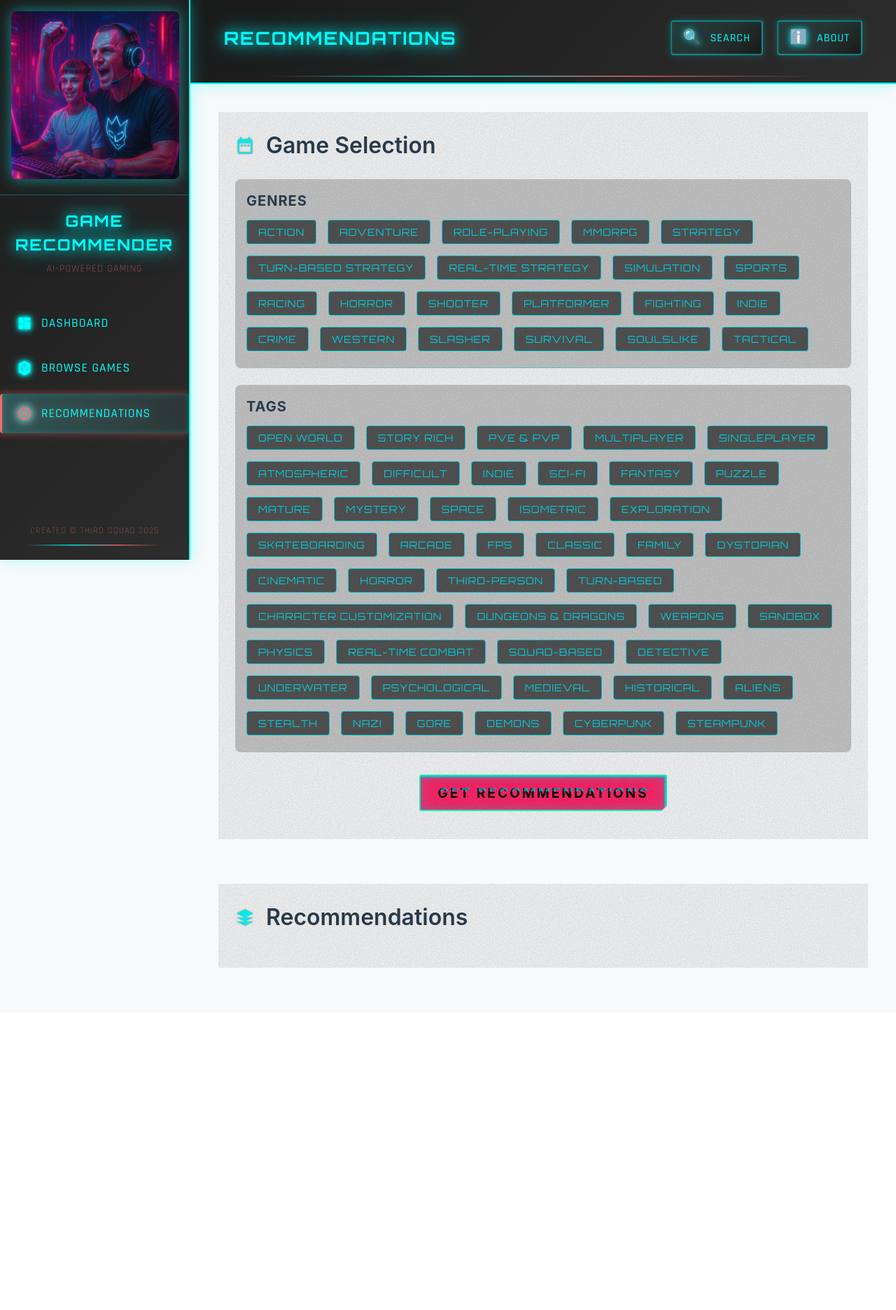
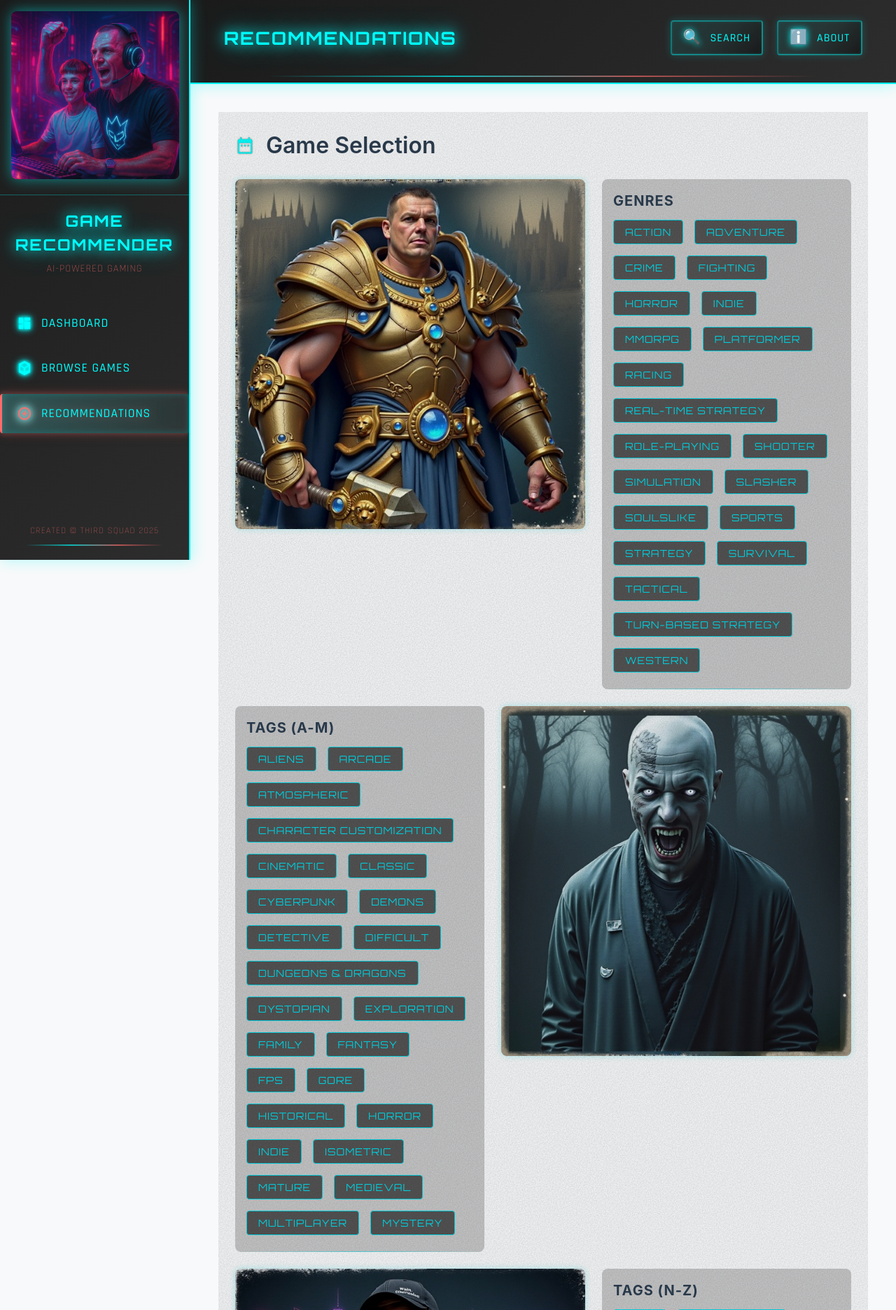
Before and after one commit to SviatoslavS-ui/Game-recomendations, a Spring app: page /pages/recommendations in a window 1280 px wide. Shown: the top 1872 px of the page at 70% size. Before the commit the page ends 1383 px from the top, so only its background shows below. Run offline with Thymeleaf, Linux system fonts and the light colour scheme; the template is opened without the code that fills it, so the values that code supplies are empty.

Commit message:
v 1.0 all basic implemented

```diff
--- a/src/main/resources/static/css/recommendations.css
+++ b/src/main/resources/static/css/recommendations.css
@@ -109,9 +109,45 @@
   margin-bottom: var(--space-6);
 }
 
+/* ===== GRID LAYOUT ===== */
+.grid-row {
+  display: grid;
+  grid-template-columns: 600px 1fr;
+  gap: var(--space-6);
+  margin-bottom: var(--space-6);
+  align-items: start;
+}
+
+.grid-row-reverse {
+  grid-template-columns: 1fr 600px;
+}
+
+.grid-image {
+  width: 600px;
+  height: 600px;
+  display: flex;
+  align-items: center;
+  justify-content: center;
+}
+
+.character-image {
+  width: 100%;
+  height: 100%;
+  object-fit: cover;
+  border-radius: var(--border-radius-md);
+  border: 2px solid var(--border-primary);
+  transition: var(--transition-glow);
+  filter: drop-shadow(0 0 0.3125rem rgba(5, 217, 232, 0.3));
+}
+
+.character-image:hover {
+  filter: drop-shadow(0 0 0.9375rem rgba(0, 255, 255, 0.8));
+  border-color: var(--neon-cyan);
+}
+
 /* ===== FILTER SECTIONS ===== */
 .filter-section {
-  margin-bottom: var(--space-6);
+  margin-bottom: 0;
   padding: var(--space-4);
   background-color: rgba(0, 0, 0, 0.2);
   border-radius: var(--border-radius-md);
@@ -357,13 +393,31 @@
 .button-border-vertical:first-of-type {
   left: 0;
 }
-
 .button-border-vertical:last-of-type {
   right: 0;
 }
 
 /* ===== RESPONSIVE ADJUSTMENTS ===== */
 @media (max-width: 48rem) {
+  .grid-row,
+  .grid-row-reverse {
+    grid-template-columns: 1fr;
+    gap: var(--space-4);
+  }
+
+  .grid-image {
+    width: 100%;
+    height: auto;
+    max-width: 500px;
+    margin: 0 auto;
+  }
+
+  .character-image {
+    width: 100%;
+    height: auto;
+    aspect-ratio: 1 / 1;
+  }
+
   .filter-options {
     flex-direction: column;
     gap: var(--space-1);
@@ -378,3 +432,19 @@
     width: 100%;
   }
 }
+
+/* Tablet adjustments */
+@media (max-width: 80rem) {
+  .grid-row {
+    grid-template-columns: 500px 1fr;
+  }
+
+  .grid-row-reverse {
+    grid-template-columns: 1fr 500px;
+  }
+
+  .grid-image {
+    width: 500px;
+    height: 500px;
+  }
+}
--- a/src/main/resources/static/js/recommendations.js
+++ b/src/main/resources/static/js/recommendations.js
@@ -5,7 +5,7 @@
  */
 
 // Use IIFE to create a local scope and prevent global variable conflicts
-(function() {
+(function () {
     // Create a module-specific debug function
     const debug = createDebugger('Recommendations');
 
@@ -62,7 +62,7 @@
                 }
             }
 
-        debug('Selected filters updated:', {...selectedFilters});
+            debug('Selected filters updated:', { ...selectedFilters });
         }
 
         // Handle get recommendations button click
@@ -75,7 +75,7 @@
          */
         async function fetchRecommendations(filters) {
             debug('Get recommendations button clicked');
-        debug('Sending filters to server:', {...filters});
+            debug('Sending filters to server:', { ...filters });
 
             try {
                 // Show loading state
@@ -133,6 +133,23 @@
             resultsContainer.innerHTML = htmlContent;
             resultsContainer.style.display = 'grid';
             debug('Updated results container with new HTML');
+
+            // Scroll to the recommendation section
+            scrollToRecommendations();
+        }
+
+        /**
+         * Scroll to the recommendation results section
+         */
+        function scrollToRecommendations() {
+            const recommendationSection = document.querySelector('.recommendation-section');
+            if (recommendationSection) {
+                debug('Scrolling to recommendation section');
+                recommendationSection.scrollIntoView({
+                    behavior: 'smooth',
+                    block: 'start'
+                });
+            }
         }
 
         /**
--- a/src/main/resources/templates/fragments/game-details-modal.html
+++ b/src/main/resources/templates/fragments/game-details-modal.html
@@ -115,6 +115,7 @@
                 <footer class="modal-footer">
                     <div class="related-games">
                         <div id="relatedGamesContainer">
+                            <div class="scanline"></div>
                             <h3>You might also like</h3>
                         </div>
                     </div>
--- a/src/main/resources/templates/pages/recommendations.html
+++ b/src/main/resources/templates/pages/recommendations.html
@@ -39,83 +39,105 @@
                         Game Selection
                     </h2>
 
-                    <!-- Genres Filter Section -->
+                    <!-- Row 1: Fantasy Image + Genres -->
+                    <div class="grid-row">
+                        <div class="grid-image">
+                            <img th:src="@{/images/fantasy_heroic.jpg}" alt="Fantasy Gaming" class="character-image">
+                        </div>
                         <div class="filter-section">
                             <h3 class="filter-title">Genres</h3>
                             <div class="filter-options">
                                 <button class="filter-button" data-filter="genre" data-value="Action">Action</button>
                                 <button class="filter-button" data-filter="genre" data-value="Adventure">Adventure</button>
+                                <button class="filter-button" data-filter="genre" data-value="Crime">Crime</button>
+                                <button class="filter-button" data-filter="genre" data-value="Fighting">Fighting</button>
+                                <button class="filter-button" data-filter="genre" data-value="Horror">Horror</button>
+                                <button class="filter-button" data-filter="genre" data-value="Indie">Indie</button>
+                                <button class="filter-button" data-filter="genre" data-value="MMORPG">MMORPG</button>
+                                <button class="filter-button" data-filter="genre" data-value="Platformer">Platformer</button>
+                                <button class="filter-button" data-filter="genre" data-value="Racing">Racing</button>
+                                <button class="filter-button" data-filter="genre" data-value="Real-Time Strategy">Real-Time Strategy</button>
                                 <button class="filter-button" data-filter="genre" data-value="RPG">Role-Playing</button>
-                            <button class="filter-button" data-filter="genre" data-value="MMORPG">MMORPG</button>
+                                <button class="filter-button" data-filter="genre" data-value="Shooter">Shooter</button>
+                                <button class="filter-button" data-filter="genre" data-value="Simulation">Simulation</button>
+                                <button class="filter-button" data-filter="genre" data-value="Slasher">Slasher</button>
+                                <button class="filter-button" data-filter="genre" data-value="Soulslike">Soulslike</button>
+                                <button class="filter-button" data-filter="genre" data-value="Sports">Sports</button>
                                 <button class="filter-button" data-filter="genre" data-value="Strategy">Strategy</button>
+                                <button class="filter-button" data-filter="genre" data-value="Survival">Survival</button>
+                                <button class="filter-button" data-filter="genre" data-value="Tactical">Tactical</button>
                                 <button class="filter-button" data-filter="genre" data-value="Turn-Based Strategy">Turn-Based Strategy</button>
-                            <button class="filter-button" data-filter="genre" data-value="Real-Time Strategy">Real-Time Strategy</button>
-                            <button class="filter-button" data-filter="genre" data-value="Simulation">Simulation</button>
-                            <button class="filter-button" data-filter="genre" data-value="Sports">Sports</button>
-                            <button class="filter-button" data-filter="genre" data-value="Racing">Racing</button>
-                            <button class="filter-button" data-filter="genre" data-value="Horror">Horror</button>
-                            <button class="filter-button" data-filter="genre" data-value="Shooter">Shooter</button>
-                            <button class="filter-button" data-filter="genre" data-value="Platformer">Platformer</button>
-                            <button class="filter-button" data-filter="genre" data-value="Fighting">Fighting</button>
-                            <button class="filter-button" data-filter="genre" data-value="Indie">Indie</button>
-                            <button class="filter-button" data-filter="genre" data-value="Crime">Crime</button>
                                 <button class="filter-button" data-filter="genre" data-value="Western">Western</button>
-                            <button class="filter-button" data-filter="genre" data-value="Slasher">Slasher</button>
-                            <button class="filter-button" data-filter="genre" data-value="Survival">Survival</button>
-                            <button class="filter-button" data-filter="genre" data-value="Soulslike">Soulslike</button>
-                            <button class="filter-button" data-filter="genre" data-value="Tactical">Tactical</button>
+                            </div>
                         </div>
                     </div>
 
-                    <!-- Tags Filter Section -->
+                    <!-- Row 2: Tags (A-M) + Horror Image -->
+                    <div class="grid-row grid-row-reverse">
                         <div class="filter-section">
-                        <h3 class="filter-title">Tags</h3>
+                            <h3 class="filter-title">Tags (A-M)</h3>
                             <div class="filter-options">
+                                <button class="filter-button" data-filter="tag" data-value="Aliens">Aliens</button>
+                                <button class="filter-button" data-filter="tag" data-value="Arcade">Arcade</button>
+                                <button class="filter-button" data-filter="tag" data-value="Atmospheric">Atmospheric</button>
+                                <button class="filter-button" data-filter="tag" data-value="Character Customization">Character Customization</button>
+                                <button class="filter-button" data-filter="tag" data-value="Cinematic">Cinematic</button>
+                                <button class="filter-button" data-filter="tag" data-value="Classic">Classic</button>
+                                <button class="filter-button" data-filter="tag" data-value="Cyberpunk">Cyberpunk</button>
+                                <button class="filter-button" data-filter="tag" data-value="Demons">Demons</button>
+                                <button class="filter-button" data-filter="tag" data-value="Detective">Detective</button>
+                                <button class="filter-button" data-filter="tag" data-value="Difficult">Difficult</button>
+                                <button class="filter-button" data-filter="tag" data-value="Dungeons & Dragons">Dungeons & Dragons</button>
+                                <button class="filter-button" data-filter="tag" data-value="Dystopian">Dystopian</button>
+                                <button class="filter-button" data-filter="tag" data-value="Exploration">Exploration</button>
+                                <button class="filter-button" data-filter="tag" data-value="Family">Family</button>
+                                <button class="filter-button" data-filter="tag" data-value="Fantasy">Fantasy</button>
+                                <button class="filter-button" data-filter="tag" data-value="FPS">FPS</button>
+                                <button class="filter-button" data-filter="tag" data-value="Gore">Gore</button>
+                                <button class="filter-button" data-filter="tag" data-value="Historical">Historical</button>
+                                <button class="filter-button" data-filter="tag" data-value="Horror">Horror</button>
+                                <button class="filter-button" data-filter="tag" data-value="Indie">Indie</button>
+                                <button class="filter-button" data-filter="tag" data-value="Isometric">Isometric</button>
+                                <button class="filter-button" data-filter="tag" data-value="Mature">Mature</button>
+                                <button class="filter-button" data-filter="tag" data-value="Medieval">Medieval</button>
+                                <button class="filter-button" data-filter="tag" data-value="Multiplayer">Multiplayer</button>
+                                <button class="filter-button" data-filter="tag" data-value="Mystery">Mystery</button>
+                            </div>
+                        </div>
+                        <div class="grid-image">
+                            <img th:src="@{/images/horror_survival.jpg}" alt="Horror Gaming" class="character-image">
+                        </div>
+                    </div>
+
+                    <!-- Row 3: Cyberpunk Image + Tags (N-Z) -->
+                    <div class="grid-row">
+                        <div class="grid-image">
+                            <img th:src="@{/images/cyberpunk_future.jpg}" alt="Cyberpunk Gaming" class="character-image">
+                        </div>
+                        <div class="filter-section">
+                            <h3 class="filter-title">Tags (N-Z)</h3>
+                            <div class="filter-options">
+                                <button class="filter-button" data-filter="tag" data-value="Nazi">Nazi</button>
                                 <button class="filter-button" data-filter="tag" data-value="Open World">Open World</button>
+                                <button class="filter-button" data-filter="tag" data-value="Physics">Physics</button>
+                                <button class="filter-button" data-filter="tag" data-value="Psychological">Psychological</button>
+                                <button class="filter-button" data-filter="tag" data-value="PvE & PvP">PvE & PvP</button>
+                                <button class="filter-button" data-filter="tag" data-value="Puzzle">Puzzle</button>
+                                <button class="filter-button" data-filter="tag" data-value="Real-Time Combat">Real-Time Combat</button>
+                                <button class="filter-button" data-filter="tag" data-value="Sandbox">Sandbox</button>
+                                <button class="filter-button" data-filter="tag" data-value="Sci-Fi">Sci-Fi</button>
+                                <button class="filter-button" data-filter="tag" data-value="Single-player">Singleplayer</button>
+                                <button class="filter-button" data-filter="tag" data-value="Skateboarding">Skateboarding</button>
+                                <button class="filter-button" data-filter="tag" data-value="Space">Space</button>
+                                <button class="filter-button" data-filter="tag" data-value="Squad-Based">Squad-Based</button>
+                                <button class="filter-button" data-filter="tag" data-value="Stealth">Stealth</button>
+                                <button class="filter-button" data-filter="tag" data-value="Steampunk">Steampunk</button>
                                 <button class="filter-button" data-filter="tag" data-value="Story-Rich">Story Rich</button>
-                            <button class="filter-button" data-filter="tag" data-value="PvE & PvP">PvE & PvP</button>
-                            <button class="filter-button" data-filter="tag" data-value="Multiplayer">Multiplayer</button>
-                            <button class="filter-button" data-filter="tag" data-value="Single-player">Singleplayer</button>
-                            <button class="filter-button" data-filter="tag" data-value="Atmospheric">Atmospheric</button>
-                            <button class="filter-button" data-filter="tag" data-value="Difficult">Difficult</button>
-                            <button class="filter-button" data-filter="tag" data-value="Indie">Indie</button>
-                            <button class="filter-button" data-filter="tag" data-value="Sci-Fi">Sci-Fi</button>
-                            <button class="filter-button" data-filter="tag" data-value="Fantasy">Fantasy</button>
-                            <button class="filter-button" data-filter="tag" data-value="Puzzle">Puzzle</button>
-                            <button class="filter-button" data-filter="tag" data-value="Mature">Mature</button>
-                            <button class="filter-button" data-filter="tag" data-value="Mystery">Mystery</button>
-                            <button class="filter-button" data-filter="tag" data-value="Space">Space</button>
-                            <button class="filter-button" data-filter="tag" data-value="Isometric">Isometric</button>
-                            <button class="filter-button" data-filter="tag" data-value="Exploration">Exploration</button>
-                            <button class="filter-button" data-filter="tag" data-value="Skateboarding">Skateboarding</button>
-                            <button class="filter-button" data-filter="tag" data-value="Arcade">Arcade</button>
-                            <button class="filter-button" data-filter="tag" data-value="FPS">FPS</button>
-                            <button class="filter-button" data-filter="tag" data-value="Classic">Classic</button>
-                            <button class="filter-button" data-filter="tag" data-value="Family">Family</button>
-                            <button class="filter-button" data-filter="tag" data-value="Dystopian">Dystopian</button>
-                            <button class="filter-button" data-filter="tag" data-value="Cinematic">Cinematic</button>
-                            <button class="filter-button" data-filter="tag" data-value="Horror">Horror</button>
                                 <button class="filter-button" data-filter="tag" data-value="Third-person">Third-person</button>
                                 <button class="filter-button" data-filter="tag" data-value="Turn-based">Turn-based</button>
-                            <button class="filter-button" data-filter="tag" data-value="Character Customization">Character Customization</button>
-                            <button class="filter-button" data-filter="tag" data-value="Dungeons & Dragons">Dungeons & Dragons</button>
+                                <button class="filter-button" data-filter="tag" data-value="Underwater">Underwater</button>
                                 <button class="filter-button" data-filter="tag" data-value="Weapons">Weapons</button>
-                            <button class="filter-button" data-filter="tag" data-value="Sandbox">Sandbox</button>
-                            <button class="filter-button" data-filter="tag" data-value="Physics">Physics</button>
-                            <button class="filter-button" data-filter="tag" data-value="Real-Time Combat">Real-Time Combat</button>
-                            <button class="filter-button" data-filter="tag" data-value="Squad-Based">Squad-Based</button>
-                            <button class="filter-button" data-filter="tag" data-value="Detective">Detective</button>
-                            <button class="filter-button" data-filter="tag" data-value="Underwater">Underwater</button>
-                            <button class="filter-button" data-filter="tag" data-value="Psychological">Psychological</button>
-                            <button class="filter-button" data-filter="tag" data-value="Medieval">Medieval</button>
-                            <button class="filter-button" data-filter="tag" data-value="Historical">Historical</button>
-                            <button class="filter-button" data-filter="tag" data-value="Aliens">Aliens</button>
-                            <button class="filter-button" data-filter="tag" data-value="Stealth">Stealth</button>
-                            <button class="filter-button" data-filter="tag" data-value="Nazi">Nazi</button>
-                            <button class="filter-button" data-filter="tag" data-value="Gore">Gore</button>
-                            <button class="filter-button" data-filter="tag" data-value="Demons">Demons</button>
-                            <button class="filter-button" data-filter="tag" data-value="Cyberpunk">Cyberpunk</button>
-                            <button class="filter-button" data-filter="tag" data-value="Steampunk">Steampunk</button>
+                            </div>
                         </div>
                     </div>
 
```
Also changed, not shown: src/main/resources/static/css/game-details-modal.css (+126 -19 lines). Lines whose indentation alone changed are shown as unchanged.
